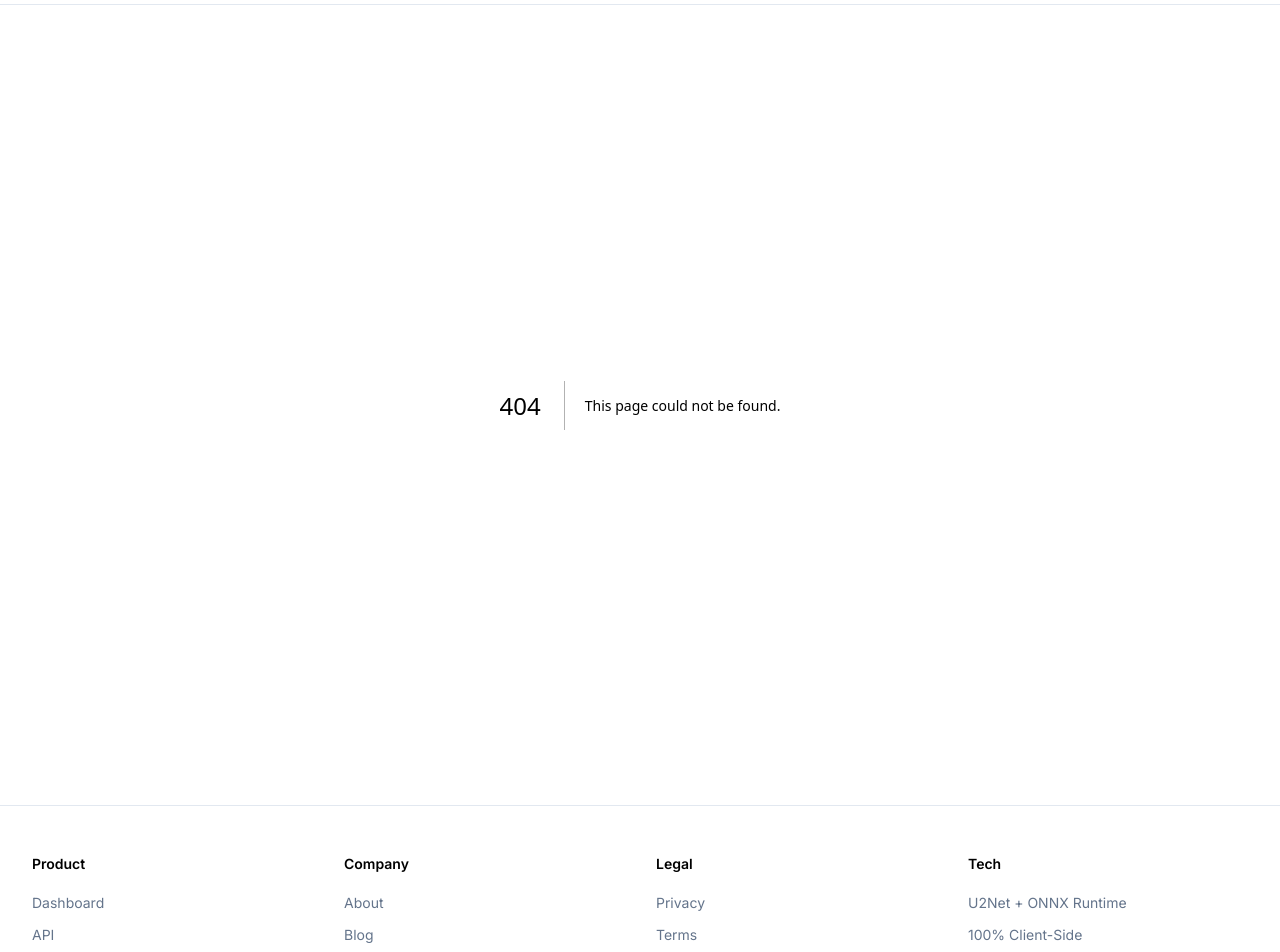
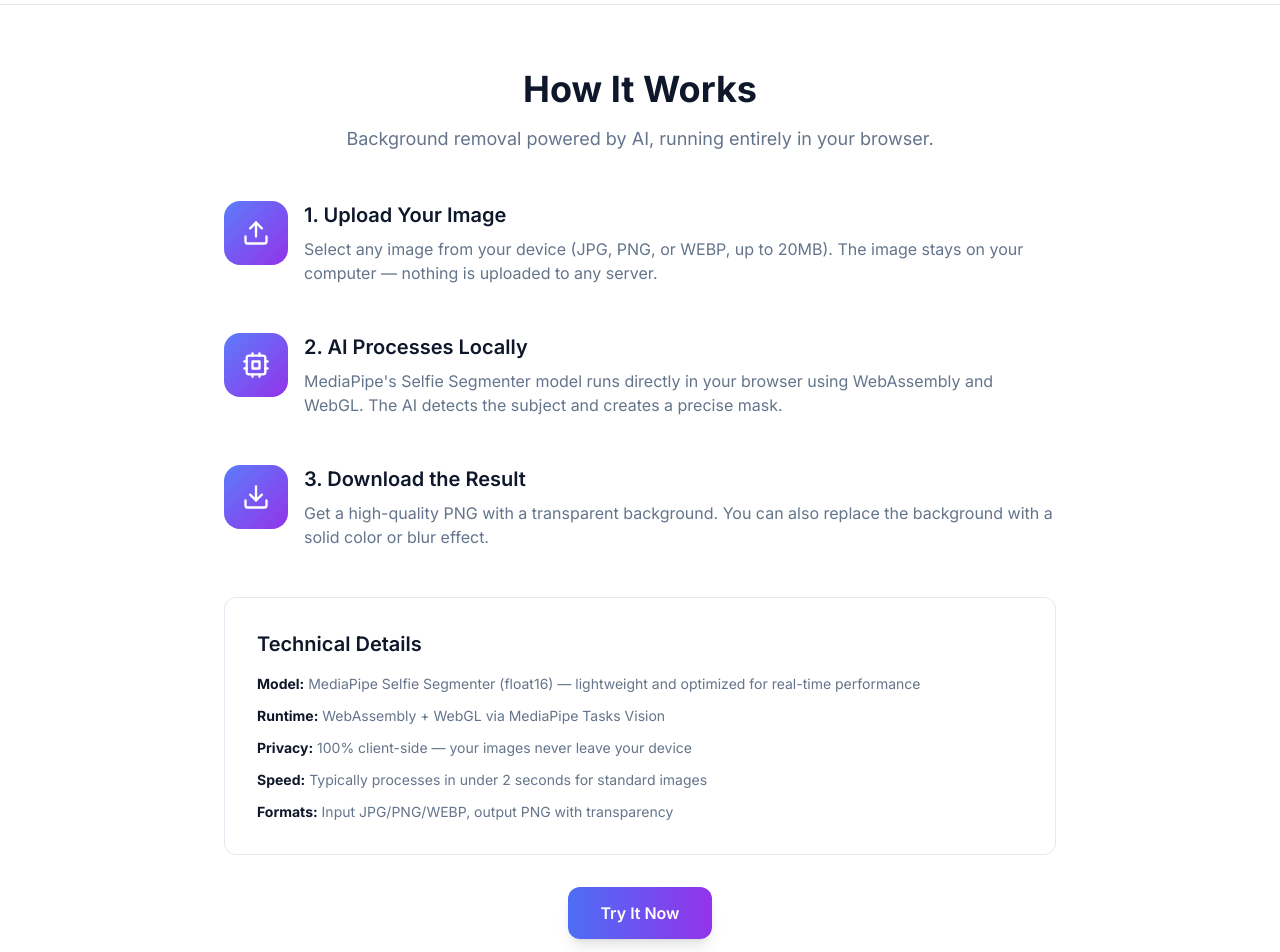
Before and after one commit to ahsanyousaf2/ahsanyousaf2, a Next.js app in the folder frontend/: page /how-it-works in a window 1280 px wide. Before the commit this address had no page. Shown: the part 60-1012 px from the top of the page. Built offline with nearby package versions, Linux system fonts and the light colour scheme.

Commit message:
Fix MediaPipe model URL, create /how-it-works page, fix navbar/footer links

```diff
--- /dev/null
+++ b/frontend/src/app/how-it-works/page.tsx
@@ -0,0 +1,67 @@
+import { Upload, Cpu, Download } from "lucide-react";
+import Link from "next/link";
+
+const steps = [
+  {
+    icon: Upload,
+    title: "1. Upload Your Image",
+    desc: "Select any image from your device (JPG, PNG, or WEBP, up to 20MB). The image stays on your computer — nothing is uploaded to any server.",
+  },
+  {
+    icon: Cpu,
+    title: "2. AI Processes Locally",
+    desc: "MediaPipe's Selfie Segmenter model runs directly in your browser using WebAssembly and WebGL. The AI detects the subject and creates a precise mask.",
+  },
+  {
+    icon: Download,
+    title: "3. Download the Result",
+    desc: "Get a high-quality PNG with a transparent background. You can also replace the background with a solid color or blur effect.",
+  },
+];
+
+export default function HowItWorksPage() {
+  return (
+    <div className="mx-auto max-w-4xl px-4 py-16 sm:px-6 lg:px-8">
+      <div className="mb-12 text-center">
+        <h1 className="text-4xl font-bold">How It Works</h1>
+        <p className="mt-4 text-lg text-[rgb(var(--muted-foreground))]">
+          Background removal powered by AI, running entirely in your browser.
+        </p>
+      </div>
+
+      <div className="space-y-12">
+        {steps.map((step) => (
+          <div key={step.title} className="flex flex-col items-center gap-4 text-center md:flex-row md:items-start md:text-left">
+            <div className="flex h-16 w-16 shrink-0 items-center justify-center rounded-2xl bg-gradient-to-br from-primary-500 to-purple-600">
+              <step.icon className="h-7 w-7 text-white" />
+            </div>
+            <div>
+              <h2 className="text-xl font-semibold">{step.title}</h2>
+              <p className="mt-2 text-[rgb(var(--muted-foreground))]">{step.desc}</p>
+            </div>
+          </div>
+        ))}
+      </div>
+
+      <div className="mt-12 rounded-xl border bg-[rgb(var(--card))] p-8">
+        <h2 className="text-xl font-semibold">Technical Details</h2>
+        <ul className="mt-4 space-y-3 text-sm text-[rgb(var(--muted-foreground))]">
+          <li><strong className="text-[rgb(var(--foreground))]">Model:</strong> MediaPipe Selfie Segmenter (float16) — lightweight and optimized for real-time performance</li>
+          <li><strong className="text-[rgb(var(--foreground))]">Runtime:</strong> WebAssembly + WebGL via MediaPipe Tasks Vision</li>
+          <li><strong className="text-[rgb(var(--foreground))]">Privacy:</strong> 100% client-side — your images never leave your device</li>
+          <li><strong className="text-[rgb(var(--foreground))]">Speed:</strong> Typically processes in under 2 seconds for standard images</li>
+          <li><strong className="text-[rgb(var(--foreground))]">Formats:</strong> Input JPG/PNG/WEBP, output PNG with transparency</li>
+        </ul>
+      </div>
+
+      <div className="mt-8 text-center">
+        <Link
+          href="/dashboard"
+          className="inline-flex items-center gap-2 rounded-xl bg-gradient-to-r from-primary-600 to-purple-600 px-8 py-3.5 text-base font-semibold text-white shadow-lg transition-all hover:from-primary-500 hover:to-purple-500"
+        >
+          Try It Now
+        </Link>
+      </div>
+    </div>
+  );
+}
--- a/frontend/src/app/page.tsx
+++ b/frontend/src/app/page.tsx
@@ -14,12 +14,12 @@ const features = [
   {
     icon: Image,
     title: "AI-Powered Segmentation",
-    desc: "Uses U2Net deep learning model for precise subject detection and background removal.",
+    desc: "Uses MediaPipe Selfie Segmenter for precise subject detection and background removal.",
   },
   {
     icon: Zap,
     title: "Instant Processing",
-    desc: "Runs entirely in your browser using ONNX + WebAssembly. No uploads, no waiting.",
+    desc: "Runs entirely in your browser using WebAssembly + WebGL. No uploads, no waiting.",
   },
   {
     icon: Shield,
@@ -72,7 +72,7 @@ export default function Home() {
                 Remove Background Now <ArrowRight className="h-5 w-5" />
               </Link>
               <Link
-                href="/api-docs"
+                href="/how-it-works"
                 className="inline-flex items-center gap-2 rounded-xl border bg-[rgb(var(--card))] px-8 py-3.5 text-base font-semibold transition-colors hover:bg-[rgb(var(--muted))]"
               >
                 How It Works
@@ -103,7 +103,7 @@ export default function Home() {
         <div className="grid gap-8 md:grid-cols-3">
           {[
             { step: "1", title: "Upload Image", desc: "Select any image from your device. Supports JPG, PNG, and WEBP formats up to 20MB." },
-            { step: "2", title: "AI Processing", desc: "Our U2Net model runs in your browser to detect and separate the subject from the background." },
+            { step: "2", title: "AI Processing", desc: "MediaPipe's AI model runs in your browser to detect and separate the subject from the background." },
             { step: "3", title: "Download Result", desc: "Get your image with a transparent background as a high-quality PNG file." },
           ].map((item) => (
             <div key={item.step} className="rounded-xl border bg-[rgb(var(--card))] p-6 text-center">
--- a/frontend/src/components/layout/Footer.tsx
+++ b/frontend/src/components/layout/Footer.tsx
@@ -10,6 +10,7 @@ export function Footer() {
             <ul className="mt-4 space-y-2">
               <li><Link href="/dashboard" className="text-sm text-[rgb(var(--muted-foreground))] hover:text-[rgb(var(--foreground))]">Dashboard</Link></li>
               <li><Link href="/api-docs" className="text-sm text-[rgb(var(--muted-foreground))] hover:text-[rgb(var(--foreground))]">API</Link></li>
+              <li><Link href="/how-it-works" className="text-sm text-[rgb(var(--muted-foreground))] hover:text-[rgb(var(--foreground))]">How It Works</Link></li>
 
             </ul>
           </div>
--- a/frontend/src/components/layout/Navbar.tsx
+++ b/frontend/src/components/layout/Navbar.tsx
@@ -7,6 +7,7 @@ import { useState } from "react";
 
 const navLinks = [
   { href: "/", label: "Home" },
+  { href: "/how-it-works", label: "How It Works" },
   { href: "/dashboard", label: "Dashboard" },
   { href: "/api-docs", label: "API" },
   { href: "/about", label: "About" },
--- a/frontend/src/lib/api.ts
+++ b/frontend/src/lib/api.ts
@@ -18,7 +18,7 @@ async function getSegmenter() {
     segmenter = await ImageSegmenter.createFromOptions(wasmFileset, {
       baseOptions: {
         modelAssetPath:
-          "https://storage.googleapis.com/mediapipe-models/image_segmenter/selfie_segmenter/float16/selfie_segmenter.tflite",
+          "https://storage.googleapis.com/mediapipe-models/image_segmenter/selfie_segmenter/float16/latest/selfie_segmenter.tflite",
       },
       runningMode: "IMAGE",
       outputConfidenceMasks: true,
```
